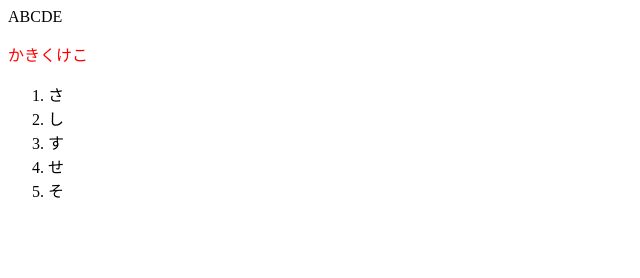
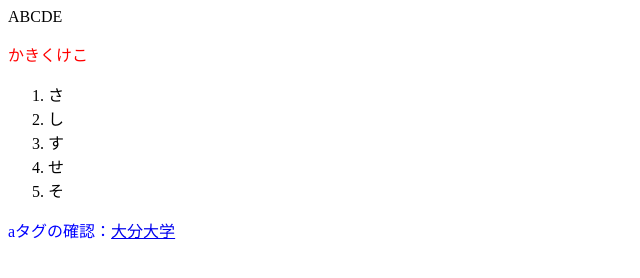
Before and after one commit to v20e3001/tmp-html, a plain HTML site: page index.html in a window 1280 px wide. Shown: the whole page, without its empty margins (0-640 px from the left). Drawn offline with Linux system fonts and the light colour scheme.

Commit message:
aタグの確認

```diff
--- a/index.html
+++ b/index.html
@@ -13,5 +13,6 @@
             <li>せ</li>
             <li>そ</li>
         </ol>
+        <p style="color: #0000ff;">aタグの確認：<a href="https://www.oita-u.ac.jp/">大分大学</a></p>
     </body>
 </html>
```
